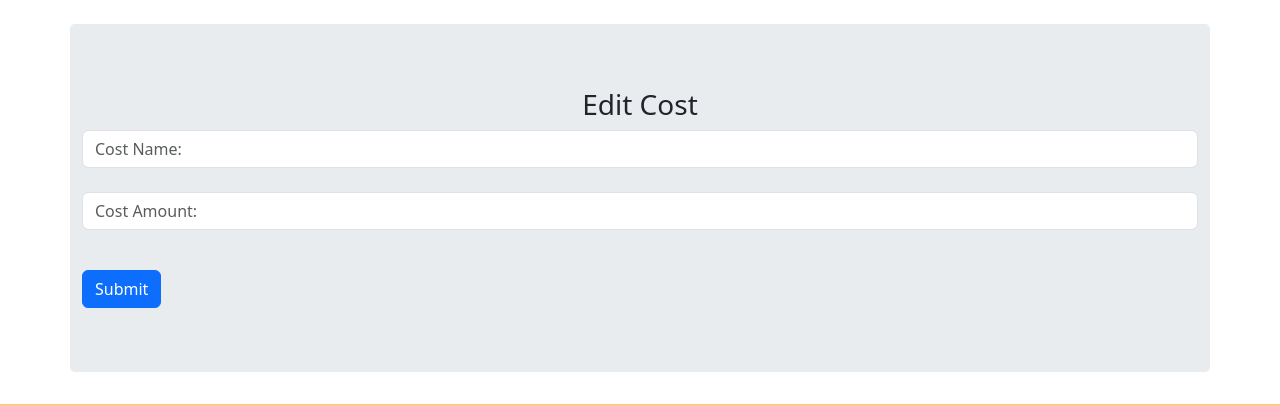
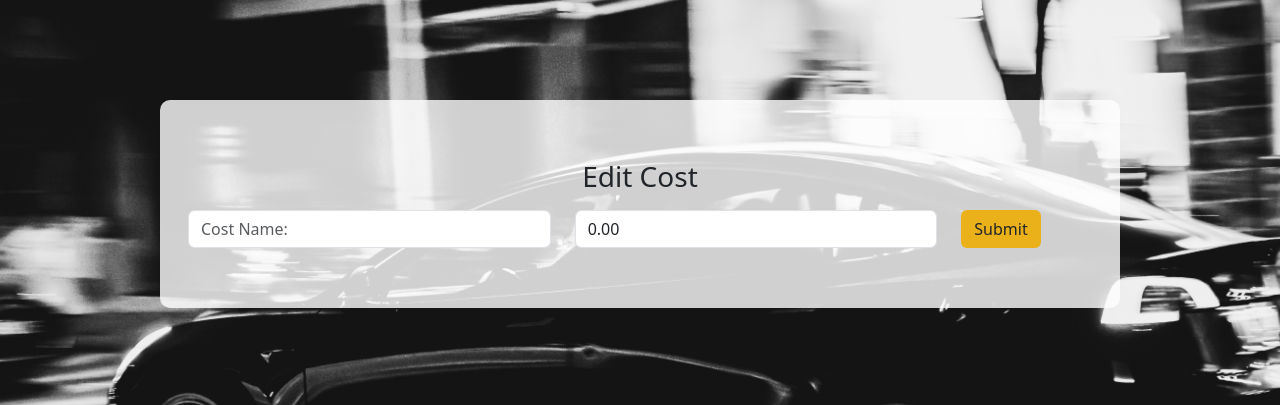
Before and after one commit to mdiibrahim/Kings-Auto-Complex-App, a Django app: template main/templates/main/edit-cost.html in a window 1280 px wide. Shown: the part 96-501 px from the top of the page. Run offline with Django 5.2, Linux system fonts and the light colour scheme; the template is opened without the code that fills it, so the values that code supplies are empty.

Commit message:
edit cost done

```diff
--- a/main/templates/main/cost.html
+++ b/main/templates/main/cost.html
@@ -197,8 +197,8 @@
         Are you sure you want to submit the cost details? This action cannot be undone.
       </div>
       <div class="modal-footer">
-        <button type="button" class="btn btn-secondary" data-bs-dismiss="modal">Cancel</button>
-        <button type="button" class="btn btn-primary" id="confirmSubmitBtn">Confirm</button>
+        <button type="button" class="btn btn-danger" data-bs-dismiss="modal">Cancel</button>
+        <button type="button" class="btn btn-login" id="confirmSubmitBtn">Confirm</button>
       </div>
     </div>
   </div>
--- a/main/templates/main/edit-cost.html
+++ b/main/templates/main/edit-cost.html
@@ -1,26 +1,68 @@
+{% load static %}
 <!DOCTYPE html>
 <html lang="en">
 <head>
-    <meta charset="UTF-8" />
-    <meta name="viewport" content="width=device-width, initial-scale=1.0" />
+    <meta charset="UTF-8"/>
+    <meta name="viewport" content="width=device-width, initial-scale=1.0"/>
     <title>Edit Cost</title>
+    <!-- Include Bootstrap 5 CSS -->
+    <link rel="stylesheet" href="https://cdn.jsdelivr.net/npm/bootstrap@5.3.0-alpha1/dist/css/bootstrap.min.css"/>
 
-    <link
-      rel="stylesheet"
-      href="https://cdn.jsdelivr.net/npm/bootstrap@4.6.2/dist/css/bootstrap.min.css"
-    />
-    <script src="https://cdn.jsdelivr.net/npm/jquery@3.7.1/dist/jquery.slim.min.js"></script>
-    <script src="https://cdn.jsdelivr.net/npm/popper.js@1.16.1/dist/umd/popper.min.js"></script>
-    <script src="https://cdn.jsdelivr.net/npm/bootstrap@4.6.2/dist/js/bootstrap.bundle.min.js"></script>
+    <style>
+        :root {
+          --primary-color: #eab11a;
+          --secondary-color: #f9d448;
+          --third-color: #f2f2f2;
+          --background-color: #000000;
+        }
+
+        /* Body styling with car background image */
+        body {
+          background: url('{% static "car_image.jpg" %}') no-repeat center center fixed;
+          background-size: cover; /* Ensure the image covers the entire background */
+        }
+
+        /* Container for the main content */
+        .container {
+          background-color: rgba(255, 255, 255, 0.8); /* Make background a little transparent */
+          padding: 60px;
+          border-radius: 10px;
+          margin-top: 100px; /* Add some top margin */
+          margin-bottom: 100px; /* Add some bottom margin */
+          max-width: 75% !important;
+
+          margin-left: auto; /* Center horizontally */
+          margin-right: auto; /* Center horizontally */
+        }
+
+
+        .btn-login {
+          background-color: var(--primary-color) !important; /* Primary color as default */
+          color: #000;
+          font-weight: 700;
+          border-radius: 50px;
+          padding: 15px;
+          transition: background-color 0.3s, transform 0.3s ease;
+        }
+
+        .btn-login:hover {
+          background-color: var(--secondary-color) !important; /* Secondary color on hover */
+          transform: scale(1.05);
+        }
+
+
+    </style>
 </head>
 
   <body>
     {% include 'main/navbar.html' %}
-    <br />
-    <div class="jumbotron container">
-      <h3 class="text-center">Edit Cost</h3>
-      <form action="{% url 'update_cost' cost.cost_id %}" method="POST">
+
+    <div class=" container">
+      <h3 class="text-center mb-3">Edit Cost</h3>
+      <form action="{% url 'update_cost' cost.cost_id %}" method="POST" class="px-3">
     {% csrf_token %}
+    <div class="row">
+        <div class="col-md-5">
             <div class="form-group">
                 <input
                     required
@@ -31,7 +73,11 @@
                     name="cost_name"
                     value="{{cost.cost_name}}"
                 />
-          <br />
+            </div>
+        </div>
+
+        <div class="col-md-5">
+            <div class="form-group">
                 <input
                     required
                     class="form-control"
@@ -39,15 +85,22 @@
                     type="number"
                     id="cost_amount"
                     name="cost_amount"
-            value="{{cost.cost_amount}}"
+                    value="{{ cost.cost_amount|default:"0.00" }}"
                 />
-          <br />
+            </div>
         </div>
 
-        <input type="submit" value="Submit" class="btn btn-primary" />
+        <div class="col-md-2">
+            <input type="submit" value="Submit" class="btn btn-login " />
+        </div>
+    </div>
 </form>
+
     </div>
 
     {% include 'main/footer.html' %}
+  <!-- Bootstrap 5 JS (No jQuery required) -->
+<script src="https://cdn.jsdelivr.net/npm/bootstrap@5.3.0-alpha1/dist/js/bootstrap.bundle.min.js"></script>
+
   </body>
 </html>
--- a/main/templates/main/salary.html
+++ b/main/templates/main/salary.html
@@ -4,7 +4,7 @@
   <head>
     <meta charset="UTF-8" />
     <meta name="viewport" content="width=device-width, initial-scale=1.0" />
-    <title>Salary</title>
+    <title>Create Salary</title>
     <!-- Include Bootstrap 5 CSS -->
     <link rel="stylesheet" href="https://cdn.jsdelivr.net/npm/bootstrap@5.3.0-alpha1/dist/css/bootstrap.min.css" />
 
```
Lines whose indentation alone changed are shown as unchanged.
